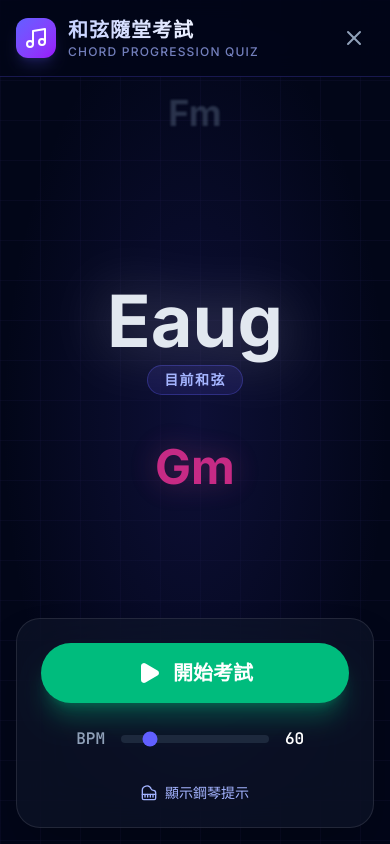
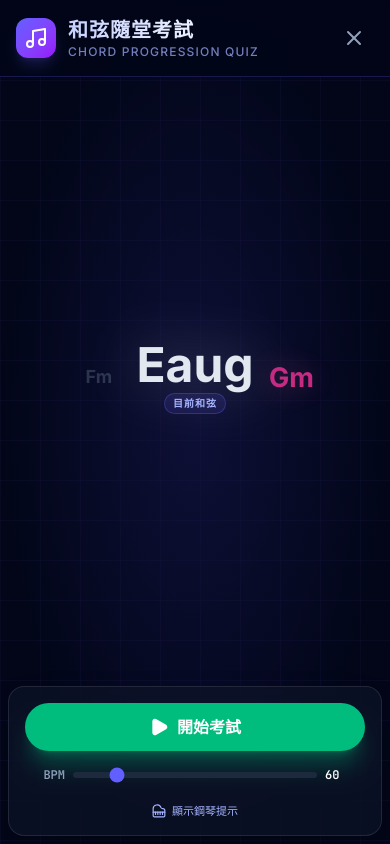
Before and after one commit to AymiMensa/ChordTree, a React (Vite) app: page / in a window 390 px wide. Both pictures are taken after a click on the button "隨堂考試". Built offline with nearby package versions, Linux system fonts and the light colour scheme.

Commit message:
fix: adjust PopQuiz layout to fit on mobile without scrolling

```diff
--- a/src/components/PopQuiz.tsx
+++ b/src/components/PopQuiz.tsx
@@ -137,35 +137,35 @@ export function PopQuiz({ onClose }: { onClose: () => void }) {
       </div>
 
       {/* Main Content Area */}
-      <div className="relative z-10 flex-1 flex flex-col items-center justify-center p-4">
+      <div className="relative z-10 flex-1 flex flex-col items-center justify-center p-2 sm:p-4 min-h-0 overflow-hidden">
 
         {/* Chord Flow Display */}
-        <div className="flex flex-col md:flex-row items-center justify-center gap-8 md:gap-12 w-full max-w-5xl h-full md:h-auto">
+        <div className="flex flex-row items-center justify-center gap-2 sm:gap-6 md:gap-12 w-full max-w-5xl flex-1 min-h-0">
 
           {/* Previous Chord */}
-          <div className="flex-1 flex justify-center md:justify-end opacity-40 md:scale-90 transition-all duration-300 blur-[1px]">
+          <div className="flex-1 flex justify-end opacity-40 scale-75 md:scale-90 transition-all duration-300 blur-[1px]">
             {prevChord && (
-              <div className="text-4xl md:text-6xl font-bold text-slate-500">
+              <div className="text-2xl sm:text-4xl md:text-6xl font-bold text-slate-500 whitespace-nowrap">
                 {prevChord}
               </div>
             )}
           </div>
 
           {/* Current Chord */}
-          <div className="flex-none flex flex-col items-center justify-center min-w-[200px] md:min-w-[250px] my-4 md:my-0">
-            <div className={`text-7xl md:text-[10rem] font-black transition-all duration-300 drop-shadow-[0_0_30px_rgba(255,255,255,0.3)]
+          <div className="flex-none flex flex-col items-center justify-center min-w-[120px] sm:min-w-[180px] md:min-w-[250px] shrink-0">
+            <div className={`text-5xl sm:text-7xl md:text-[9rem] lg:text-[10rem] font-black transition-all duration-300 drop-shadow-[0_0_30px_rgba(255,255,255,0.3)]
                 ${isPlaying ? 'text-white scale-110' : 'text-slate-200'}`}>
               {currentChord}
             </div>
-            <div className="mt-2 md:mt-4 px-4 py-1 rounded-full bg-indigo-900/30 border border-indigo-500/30 text-indigo-300 text-sm md:text-base font-bold tracking-widest">
+            <div className="mt-1 md:mt-4 px-2 sm:px-4 py-0.5 sm:py-1 rounded-full bg-indigo-900/30 border border-indigo-500/30 text-indigo-300 text-[10px] sm:text-sm md:text-base font-bold tracking-widest whitespace-nowrap">
               目前和弦
             </div>
           </div>
 
           {/* Next Chord */}
-          <div className="flex-1 flex justify-center md:justify-start opacity-80 md:scale-100 transition-all duration-300">
+          <div className="flex-1 flex justify-start opacity-80 scale-90 md:scale-100 transition-all duration-300">
             {nextChord && (
-              <div className="text-5xl md:text-7xl font-bold text-pink-500 drop-shadow-[0_0_15px_rgba(236,72,153,0.4)]">
+              <div className="text-3xl sm:text-5xl md:text-7xl font-bold text-pink-500 drop-shadow-[0_0_15px_rgba(236,72,153,0.4)] whitespace-nowrap">
                 {nextChord}
               </div>
             )}
@@ -174,48 +174,48 @@ export function PopQuiz({ onClose }: { onClose: () => void }) {
         </div>
 
         {/* Controls */}
-        <div className="mt-8 md:mt-24 flex flex-col items-center gap-6 md:gap-8 bg-slate-900/60 backdrop-blur-xl p-6 md:p-8 rounded-3xl border border-white/10 shadow-2xl w-full max-w-xl">
+        <div className="mt-4 md:mt-12 flex flex-col items-center gap-4 md:gap-8 bg-slate-900/60 backdrop-blur-xl p-4 md:p-8 rounded-2xl md:rounded-3xl border border-white/10 shadow-2xl w-full max-w-xl shrink-0">
 
           {/* Play/Pause Button */}
           <button
             onClick={togglePlay}
-            className={`flex items-center justify-center gap-3 w-full md:w-auto px-12 py-4 rounded-full text-xl font-bold transition-all transform hover:scale-105 active:scale-95 shadow-xl
+            className={`flex items-center justify-center gap-2 sm:gap-3 w-full sm:w-auto px-6 sm:px-12 py-3 sm:py-4 rounded-full text-base sm:text-xl font-bold transition-all transform hover:scale-105 active:scale-95 shadow-xl
               ${isPlaying
                 ? 'bg-red-500 hover:bg-red-400 text-white shadow-red-500/30'
                 : 'bg-emerald-500 hover:bg-emerald-400 text-white shadow-emerald-500/30'}`}
           >
             {isPlaying ? (
               <>
-                <Square className="w-6 h-6 fill-current" />
+                <Square className="w-5 h-5 sm:w-6 sm:h-6 fill-current" />
                 暫停考試
               </>
             ) : (
               <>
-                <Play className="w-6 h-6 fill-current" />
+                <Play className="w-5 h-5 sm:w-6 sm:h-6 fill-current" />
                 開始考試
               </>
             )}
           </button>
 
           {/* BPM Slider */}
-          <div className="w-full flex items-center gap-4 px-4">
-            <span className="text-slate-400 font-mono font-bold w-12 text-right">BPM</span>
+          <div className="w-full flex items-center gap-2 sm:gap-4 px-2 sm:px-4">
+            <span className="text-slate-400 font-mono font-bold text-xs sm:text-base w-8 sm:w-12 text-right">BPM</span>
             <input
               type="range"
               min="40"
               max="168"
               value={bpm}
               onChange={(e) => setBpm(parseInt(e.target.value))}
-              className="flex-1 h-2 bg-slate-800 rounded-lg appearance-none cursor-pointer accent-indigo-500"
+              className="flex-1 h-1.5 sm:h-2 bg-slate-800 rounded-lg appearance-none cursor-pointer accent-indigo-500"
             />
-            <span className="text-white font-mono font-bold w-12">{bpm}</span>
+            <span className="text-white font-mono font-bold text-xs sm:text-base w-8 sm:w-12">{bpm}</span>
           </div>
 
           <button
             onClick={() => setShowPiano(!showPiano)}
-            className="flex items-center gap-2 text-sm text-indigo-300 hover:text-white transition-colors mt-2"
+            className="flex items-center gap-1.5 sm:gap-2 text-[11px] sm:text-sm text-indigo-300 hover:text-white transition-colors mt-1 sm:mt-2"
           >
-            <Piano className="w-4 h-4" />
+            <Piano className="w-3.5 h-3.5 sm:w-4 sm:h-4" />
             {showPiano ? "隱藏鋼琴提示" : "顯示鋼琴提示"}
           </button>
 
```
